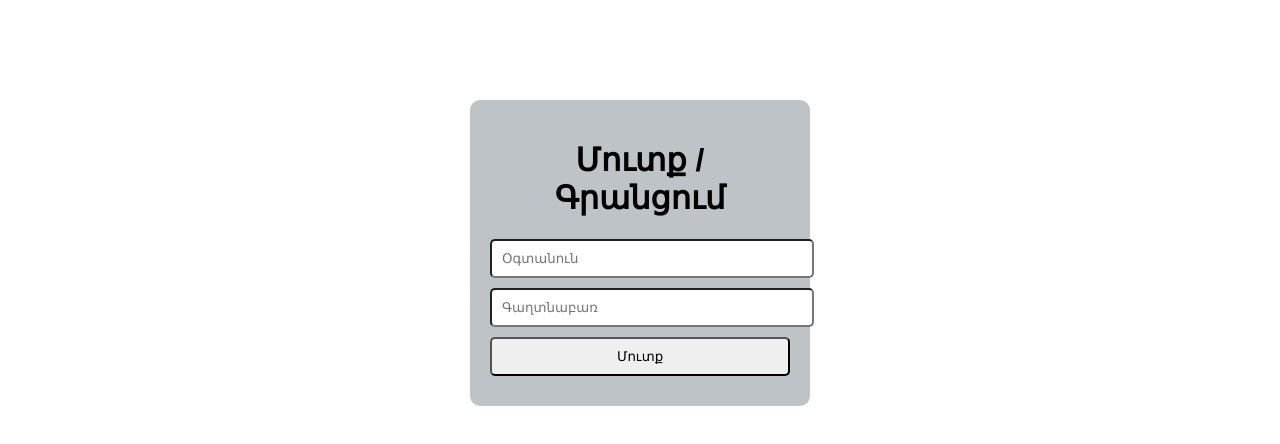
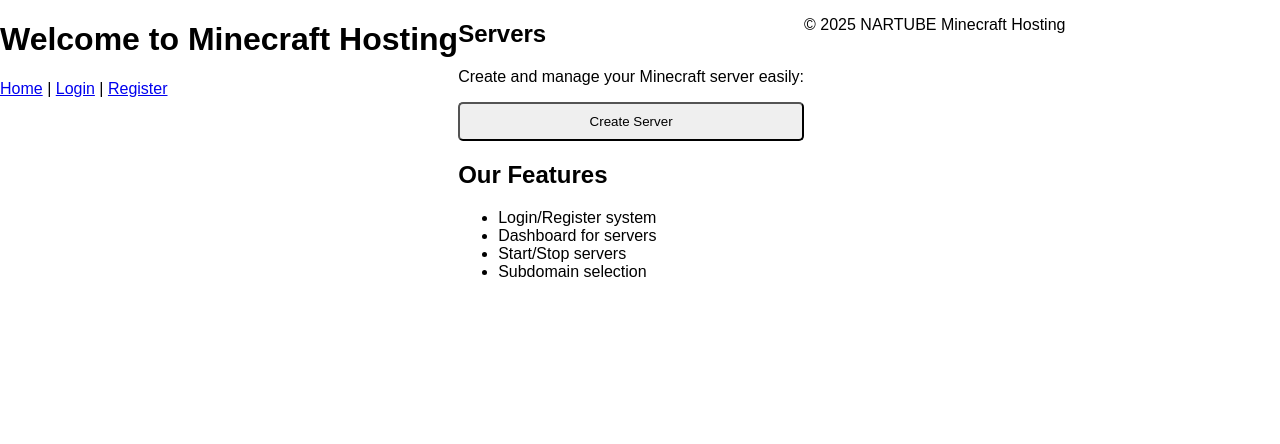
Before and after one commit to NarekMkrtchyann/mywebsiterformc, a plain HTML site: page index.html in a window 1280 px wide. Drawn offline with Linux system fonts and the light colour scheme.

Commit message:
Update index.html

```diff
--- a/index.html
+++ b/index.html
@@ -1,16 +1,43 @@
 <!DOCTYPE html>
-<html lang="hy">
+<html lang="en">
 <head>
-  <meta charset="UTF-8">
-  <title>Մուտք / Գրանցում - Minecraft Hosting</title>
-  <link rel="stylesheet" href="style.css">
+    <meta charset="UTF-8">
+    <meta name="viewport" content="width=device-width, initial-scale=1.0">
+    <title>Minecraft Hosting</title>
+    <link rel="stylesheet" href="style.css">
 </head>
 <body>
-  <div class="login-container">
-    <h1>Մուտք / Գրանցում</h1>
-    <input type="text" placeholder="Օգտանուն">
-    <input type="password" placeholder="Գաղտնաբառ">
-    <button onclick="window.location.href='dashboard.html'">Մուտք</button>
-  </div>
+    <header>
+        <h1>Welcome to Minecraft Hosting</h1>
+        <nav>
+            <a href="index.html">Home</a> |
+            <a href="login.html">Login</a> |
+            <a href="register.html">Register</a>
+        </nav>
+    </header>
+
+    <main>
+        <section>
+            <h2>Servers</h2>
+            <p>Create and manage your Minecraft server easily:</p>
+            <button onclick="alert('Server creation feature is not ready yet')">Create Server</button>
+        </section>
+
+        <section>
+            <h2>Our Features</h2>
+            <ul>
+                <li>Login/Register system</li>
+                <li>Dashboard for servers</li>
+                <li>Start/Stop servers</li>
+                <li>Subdomain selection</li>
+            </ul>
+        </section>
+    </main>
+
+    <footer>
+        <p>&copy; 2025 NARTUBE Minecraft Hosting</p>
+    </footer>
+
+    <script src="main.js"></script>
 </body>
 </html>
```
